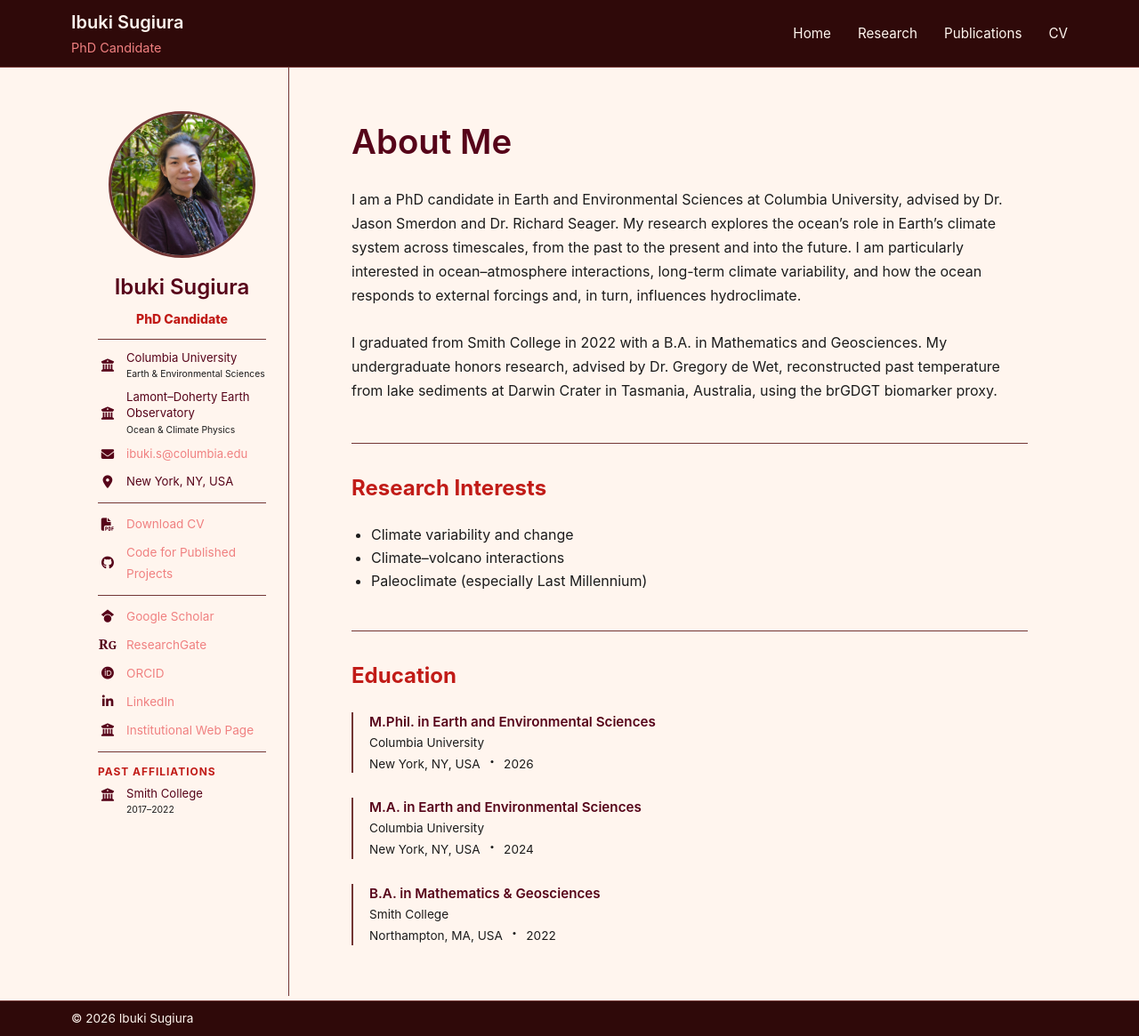
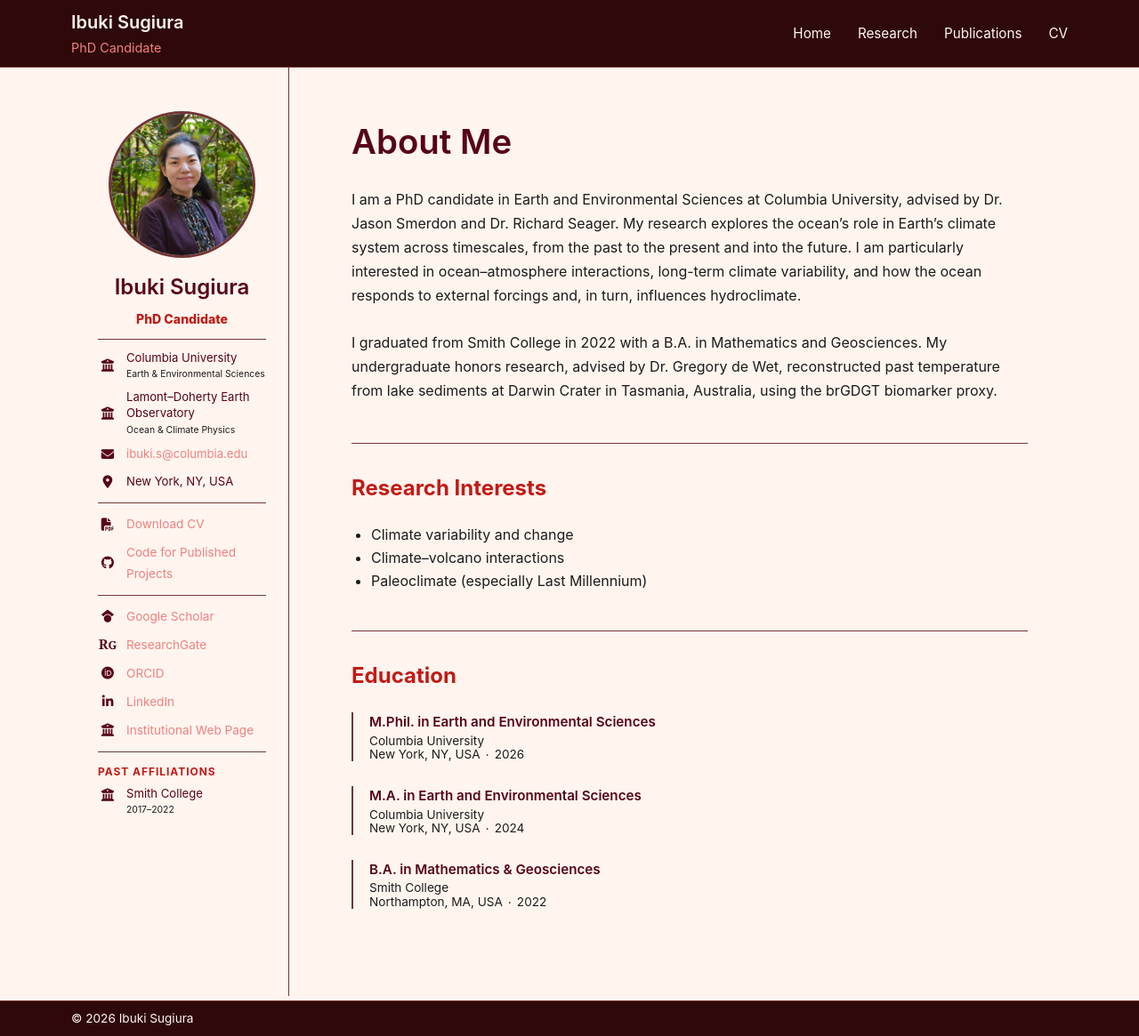
Before and after one commit to isugiura/isugiura.github.io, a Jekyll site: the page built from index.md, in a window 1280 px wide and 1165 px high. Shown: the whole window at 89% size. Built offline with Jekyll 4.4.1, drawn with Linux system fonts in a browser that asks for light colours.

Commit message:
Updating line spacing

```diff
--- a/assets/css/style.scss
+++ b/assets/css/style.scss
@@ -734,7 +734,7 @@ body {
 
   font-size: 0.8rem;
 
-  line-height: 1.5;
+  line-height: 1.2;
 }
 
 
@@ -759,10 +759,10 @@ body {
 
   color: var(--text-main);
 
-  font-size: 1.5em;
+  font-size: 1.0em;
   font-weight: 600;
 
-  margin: 0 0.3em;
+  margin: 0 0.2em;
 }
 
 
@@ -1127,7 +1127,7 @@ body {
 
   font-size: 0.85rem;
 
-  line-height: 1.2;
+  line-height: 1;
 }
 
 
@@ -1195,9 +1195,9 @@ body {
 
 /* cv separator dot */
 .cv-separator {
-  font-size: 1.5em;
+  font-size: 0.85em;
   font-weight: 600;
-  margin: 0 0.3em;
+  margin: 0 0.2em;
 }
 
 
```
